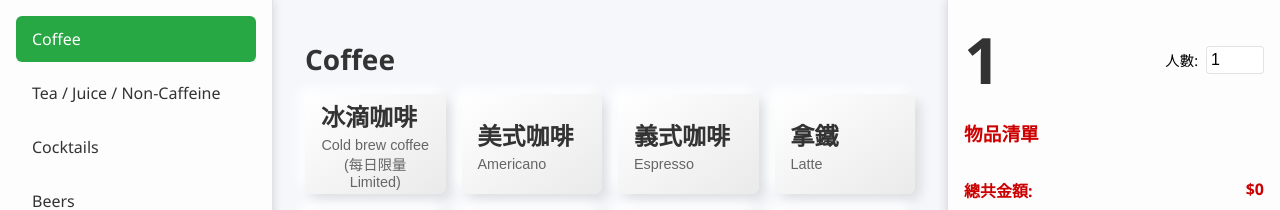
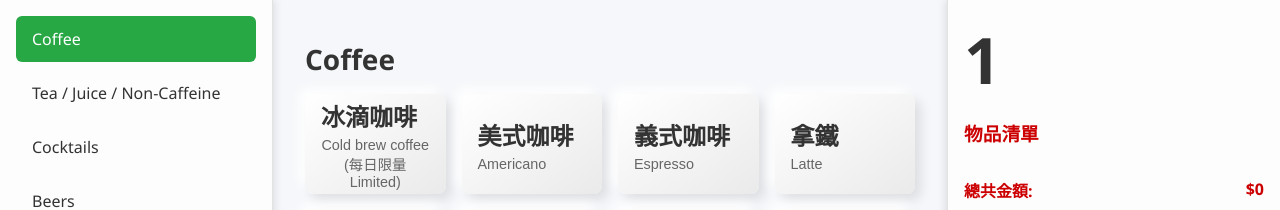
Before and after one commit to 0Alert0/galaxy_cafe, a React (Create React App) app: page /tablePage/1 in a window 1280 px wide. Shown: the top 210 px of the page. Built offline with nearby package versions, Linux system fonts and the light colour scheme.

Commit message:
delete guest

```diff
--- a/src/OrderDetail.js
+++ b/src/OrderDetail.js
@@ -50,7 +50,7 @@ export default function OrderDetail() {
     if (!order) return null;
 
     // ─── Destructure & compute ─────────────────────────────────────
-    const { tableId, guests, items, total } = order;
+    const { tableId, items, total } = order;
     const discountNum = Number(discount) || 0;
     const discountedTotal = Math.max(0, total - discountNum);
     const customNum = Number(customAmount);
@@ -66,7 +66,6 @@ export default function OrderDetail() {
         const salesLog = JSON.parse(localStorage.getItem('salesLog') || '[]');
         salesLog.push({
             tableId,
-            guests,
             items,
             total: finalTotal,
             discount: discountNum,
@@ -85,8 +84,7 @@ export default function OrderDetail() {
             `${pad2(d.getHours())}:${pad2(d.getMinutes())}:${pad2(d.getSeconds())}`;
         dailyReport.push({
             timestamp: now,
-            tableId,
-            guests,                    // ISO string timestamp
+            tableId,                    // ISO string timestamp
             items: items.map(i => ({          // copy id/name/qty
                 id: i.id,
                 name: i.name,
@@ -105,7 +103,6 @@ export default function OrderDetail() {
         monthly.push({
             timestamp: now,
             tableId,
-            guests,
             items: items.map(i => ({ id: i.id, name: i.name, qty: i.qty })),
             total: finalTotal,
             method,
@@ -156,7 +153,7 @@ export default function OrderDetail() {
         <div className="order-detail">
             <header className="od-header">
                 <h1>桌號: {tableId}</h1>
-                <p>人數: {guests}</p>
+
             </header>
 
             <header className="od-header">
--- a/src/Table.js
+++ b/src/Table.js
@@ -163,7 +163,6 @@ export default function Table() {
         const headers = [
             'timestamp',
             'tableId',
-            'guests',
             'total',
             'method',
             'cardNumber',
@@ -184,7 +183,6 @@ export default function Table() {
                     row.push(
                         `"${r.timestamp.replace(/"/g, '""')}"`,
                         `"${r.tableId}"`,
-                        `"${r.guests}"`,
                         r.total,
                         `"${r.method}"`,
                         `"${(r.cardNumber || '').replace(/"/g, '""')}"`,
--- a/src/TablePage.js
+++ b/src/TablePage.js
@@ -6,7 +6,7 @@ import './TablePage.css';
 export default function TablePage() {
   const { id } = useParams();
   const navigate = useNavigate();
-  const [guests, setGuests] = useState('1');
+
 
   // load persisted cart (or empty)
   const [cart, setCart] = useState(() => {
@@ -190,7 +190,7 @@ export default function TablePage() {
       return;
     }
 
-    const newOrder = { tableId: id, guests, items: cart, total };
+    const newOrder = { tableId: id, items: cart, total };
     if (id === 'Take Out') {
       const takeouts = JSON.parse(localStorage.getItem('takeoutOrders') ?? '[]');
       takeouts.push(newOrder);
@@ -205,7 +205,7 @@ export default function TablePage() {
     }
     localStorage.removeItem('cart');
     setCart([]);
-  }, [cart, guests, id, navigate, total]);
+  }, [cart, id, navigate, total]);
 
 
   const goBack = useCallback(() => {
@@ -256,17 +256,6 @@ export default function TablePage() {
       <aside className="cart">
         <div className="table-header">
           <div className="table-label">{id}</div>
-          <div className="party-size">
-            <label>
-              人數:
-              <input
-                type="number"
-                min="1"
-                value={guests}
-                onChange={e => setGuests(e.target.value)}
-              />
-            </label>
-          </div>
         </div>
 
         <h3>物品清單</h3>
```
